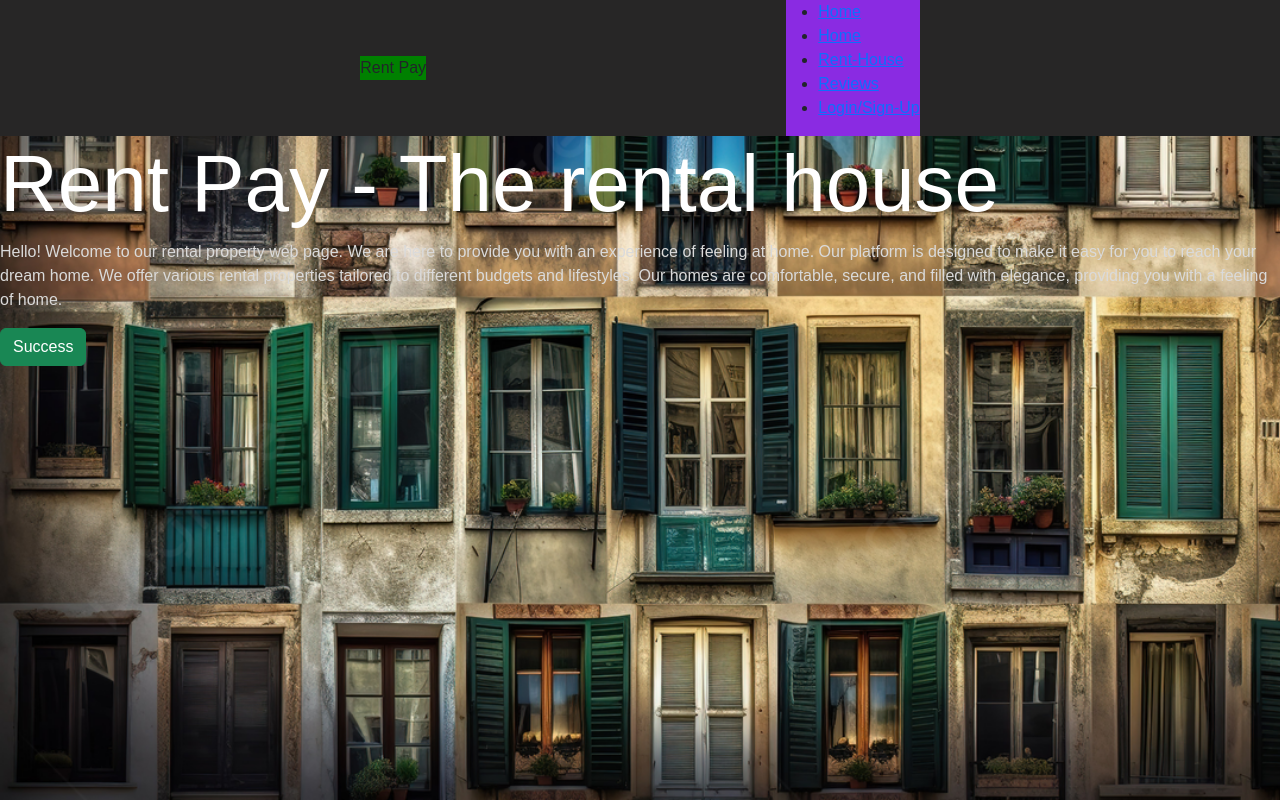
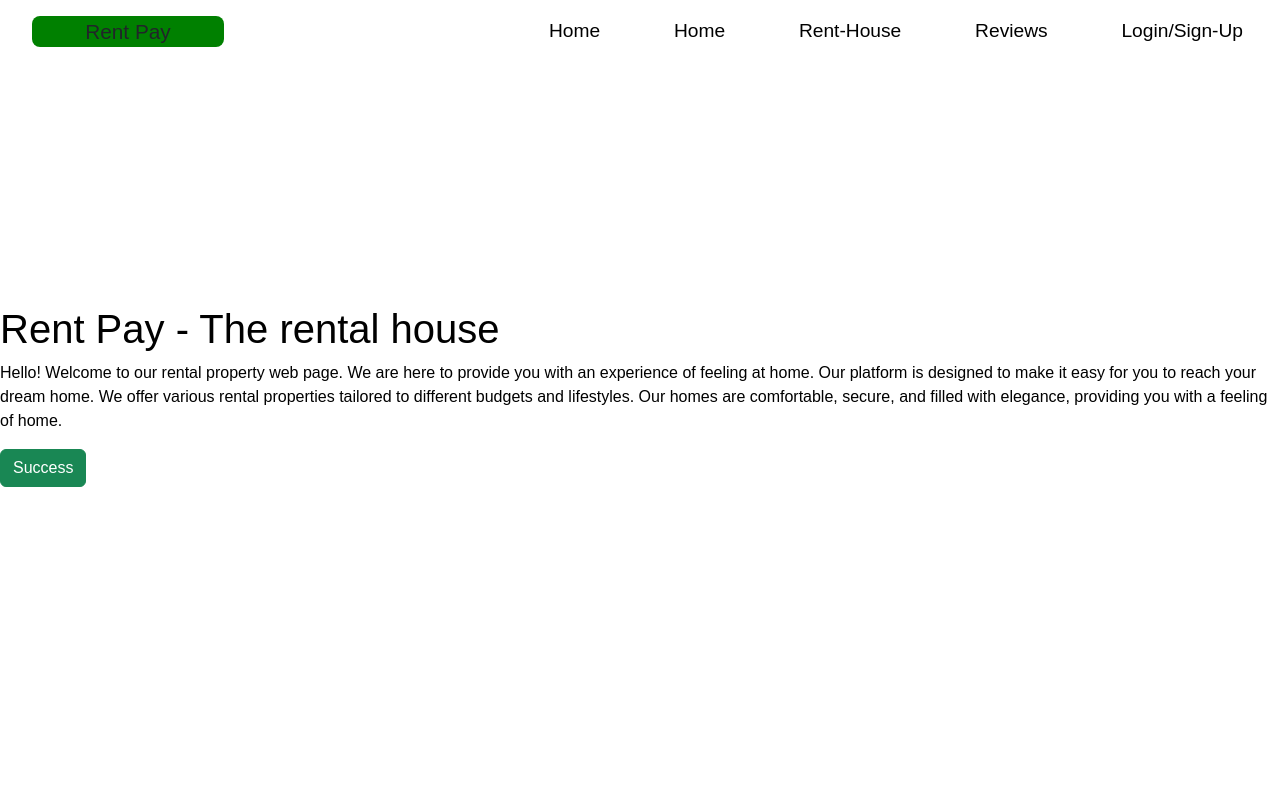
Before and after one commit to KayasSecret/Hackathon_KRKS, a PHP site: page / in a window 1280 px wide. Run offline with PHP 8.4, Linux system fonts and the light colour scheme.

Commit message:
Update style.css

```diff
--- a/Hackathon/style.css
+++ b/Hackathon/style.css
@@ -10,31 +10,71 @@
   }
 
 body {
+    /* background-color: white; */
+    /* background-image: url(bg-img-2.jpg);
+    background-size: cover;
+    height: 100vh; */
+}
+.nav{
+    height: 4vh;
+    display: flex;
+    /* background-color: rgb(39, 38, 38); */
     background-color: white;
-    background-image: url(bg-img-2.jpg);
-    background-size: cover;
-    height: 100vh;
+    justify-content: space-between;
+    align-items: center
+}
+.head-f1 {
+    margin-top: 1rem;
+    margin-left: 2rem;
+    background-color: green;
+    width: 15%;
+    text-align: center;
+    border-radius: 0.5rem;
+    font-size: 1.3rem;
+}
+.head-f2 {
+    margin-top: 1rem;
+    /* background-color: rgb(216, 195, 236); */
+    width: 60%;
+    font-size: 1.2rem;
+}
+ul{
+    margin: 0;
+    padding: 0;
+    display: flex;
+    justify-content: space-around;
+    align-items: center;
+    list-style: none;
+
+}
+ul li a{
+    text-decoration: none;
+    /* padding: 0.5rem; */
+    color: black;
 }
 
-.head-f1 {
-    background-color: green;
+/* header */
+.header{
+    height: 91vh;
+    /* margin-top: 2rem; */
+    display: flex;
+    justify-content: flex-start;
+    align-items: center;
+    /* background-size: cover; */
 }
-
-.head-f2 {
-    background-color: blueviolet;
+.tagline{
+    width:50% ;
 }
-
-.nav {
-    background-color: rgb(39, 38, 38);
-    justify-content: space-evenly;
-    align-items: center;
+.head_img{
+    height: 100px;
+    width: 100px;
+    background-image: url("bcg_img.avif");
 }
-
 h1 {
-    color: white;
-    font-size: 5rem;
+    color: black;
+    font-size: 2.5rem;
 }
 
 p {
-    color: rgb(218, 218, 218);
+    color: black
 }
```
